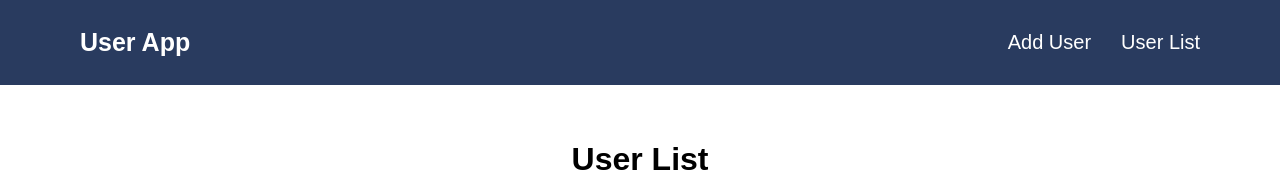
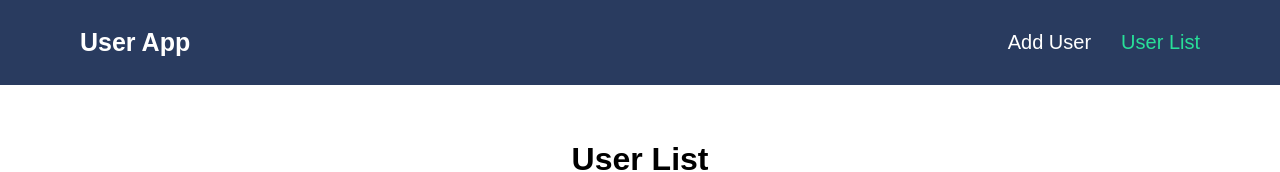
Before and after one commit to sefaekici/vue-express-crud, a Vue app in the folder client/: page / in a window 1280 px wide. Shown: the top 172 px of the page. Built offline with nearby package versions, Linux system fonts and the light colour scheme.

Commit message:
Navbar Router Links Style[Client] Exact Parameter and Active classs added for router links.

```diff
--- a/client/src/components/Navbar.vue
+++ b/client/src/components/Navbar.vue
@@ -3,8 +3,8 @@
         <h4>User App</h4>
 
         <ul>
-            <li><router-link to="/adduser">Add User</router-link></li>
-            <li><router-link to="/">User List</router-link></li>
+            <li><router-link active-class="green" exact to="/adduser">Add User</router-link></li>
+            <li><router-link active-class="green" exact to="/">User List</router-link></li>
         </ul>
 
     </div>
@@ -48,9 +48,15 @@
                     color: black;
                     font-size: 20px;
                     color:#fff;
+                    transition: color .6s;
                     &:hover{
-                        opacity: 0.9;
+                       color:#28DF99;
+                       opacity: 0.6;
                     }
+                }
+
+                .green{
+                    color:#28DF99
                 }
             }
         }
```
